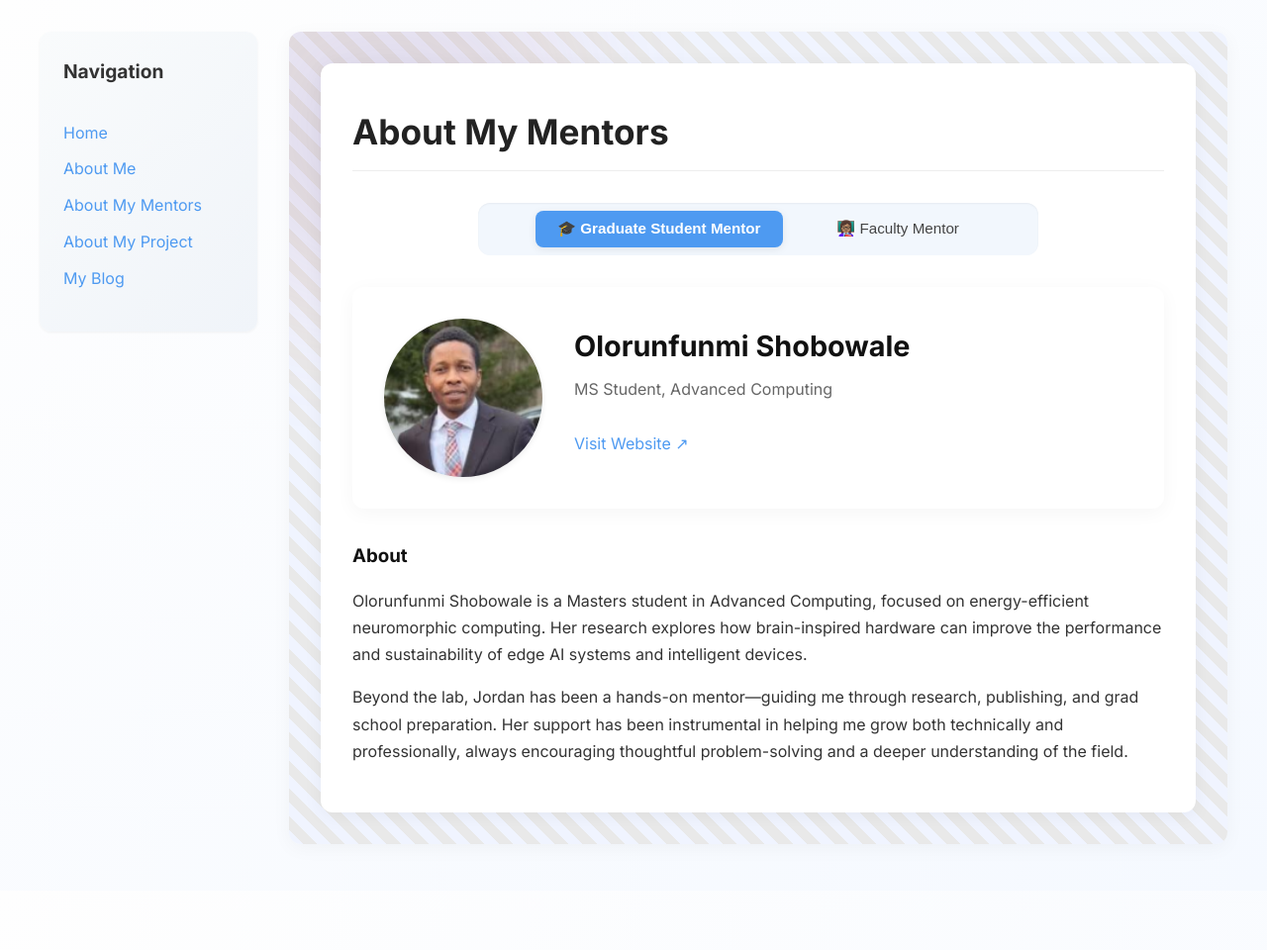
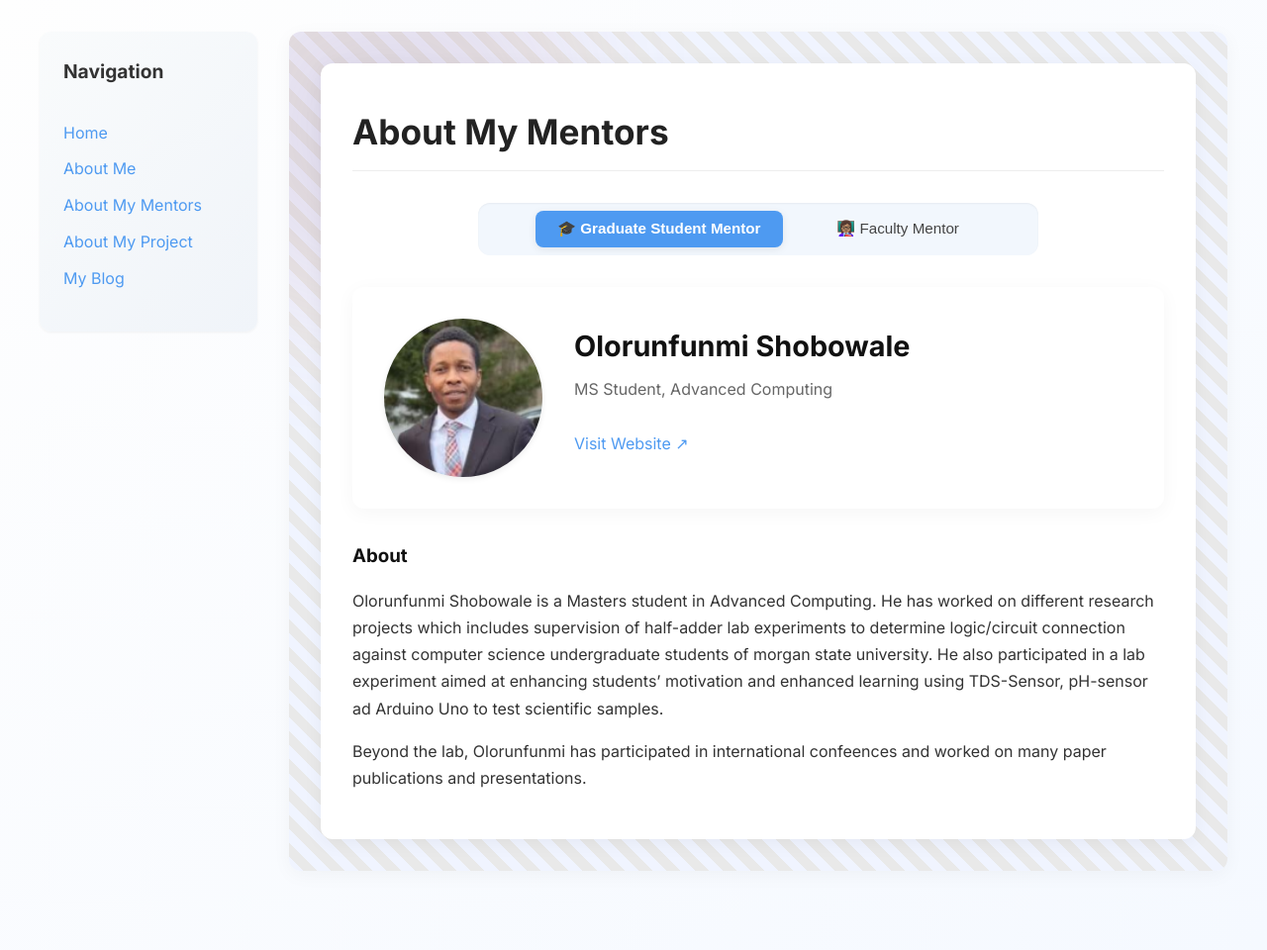
Before and after one commit to Reiner343/Reiner343.github.io, a Jekyll site: the page built from pages/about-my-mentor.md, in a window 1280 px wide. Shown: the whole page at 99% size. Built offline with Jekyll 4.4.1, drawn with Linux system fonts in a browser that asks for light colours; before the commit the page ends 900 px from its top, so only the background shows below that.

Commit message:
Update about-my-mentor.md

```diff
--- a/pages/about-my-mentor.md
+++ b/pages/about-my-mentor.md
@@ -9,18 +9,18 @@
   image: /assets/images/graduate-mentor.png
   website: https://www.linkedin.com/in/olorunfunmi-shobowale-ba352ba7/
   bio: |
-    Olorunfunmi Shobowale is a Masters student in Advanced Computing, focused on energy-efficient neuromorphic computing. Her research explores how brain-inspired hardware can improve the performance and sustainability of edge AI systems and intelligent devices.
+    Olorunfunmi Shobowale is a Masters student in Advanced Computing. He has worked on different research projects which includes supervision of half-adder lab experiments to determine logic/circuit connection against computer science undergraduate students of morgan state university. He also participated in a lab experiment aimed at enhancing students' motivation and enhanced learning using TDS-Sensor, pH-sensor ad Arduino Uno to test scientific samples.
 
-    Beyond the lab, Jordan has been a hands-on mentor—guiding me through research, publishing, and grad school preparation. Her support has been instrumental in helping me grow both technically and professionally, always encouraging thoughtful problem-solving and a deeper understanding of the field.
+    Beyond the lab, Olorunfunmi has participated in international confeences and worked on many paper publications and presentations.
 
 faculty_mentor:
   name: Dr. Steve Efe
-  title: Professor Emeritus, Tuskegee University
+  title: Associate Professor, Civil Engineering
   image: /assets/images/faculty mentor.png
-  website: https://facultymentor.example.com
+  website: https://www.linkedin.com/in/drsteveefe/
   bio: |
-    Dr. Elijah Freeman is a pioneering figure in the field of neural engineering and robotics. With over four decades of experience in academia and research, his work has focused on developing accessible brain-computer interface systems and exploring how robotics can enhance human capability.
+    Dr. Steve Efe is a a civil engineering professor and AI-certified scientist with over 15 years of experience in research, teaching, and infrastructure innovation. His expertise spans smart infrastructure design, transportation systems, and sustainable urban development, with a focus on applying AI, machine learning, and advanced materials to enhance the resilience and longevity of infrastructure systems. His current work includes pioneering efforts to develop hybrid biomimetic adhesives for aging infrastructures and implementing AI-driven strategies to optimize infrastructure sustainability.
 
-    A passionate advocate for diversity in STEM, Dr. Freeman has mentored dozens of underrepresented students and continues to inspire the next generation of researchers and technologists through his leadership and legacy.
+    Beyond research, Dr. Steve is deeply committed to mentoring the next generation of engineers. He has created inclusive mentoring programs for underrepresented students, guiding them to excel in STEM disciplines and pursue leadership roles in engineering and technology. He also collaborate with industry leaders and academic institutions to design forward-thinking engineering curricula that integrate emerging technologies and real-world problem-solving.
 
 ---
```
